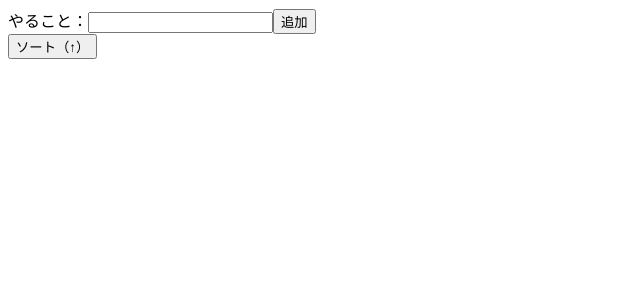
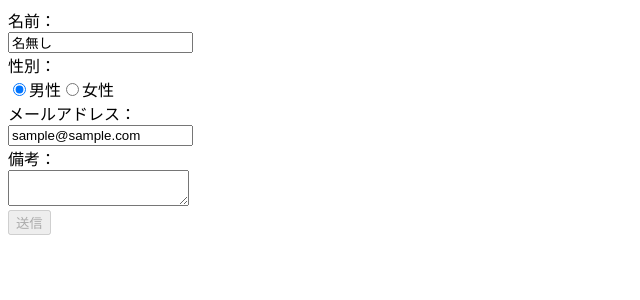
Before and after one commit to T-death/react_practical_introduction, a React (Create React App) app in the folder my-react/: page / in a window 1280 px wide. Shown: the top 300 px of the page, without its empty margins (0-640 px from the left). Built offline with nearby package versions, Linux system fonts and the light colour scheme.

Commit message:
[add] を使った入力制御つきフォームの作成をやった

```diff
--- a/my-react/package.json
+++ b/my-react/package.json
@@ -9,7 +9,9 @@
     "prop-types": "^15.8.1",
     "react": "^18.2.0",
     "react-dom": "^18.2.0",
+    "react-hook-form": "^7.52.1",
     "react-scripts": "^5.0.1",
+    "use-immer": "^0.10.0",
     "web-vitals": "^2.1.4"
   },
   "scripts": {
--- /dev/null
+++ b/my-react/src/chap4/FormBasic.js
@@ -0,0 +1,84 @@
+import { useForm } from "react-hook-form";
+
+export default function FormBasic() {
+  // 規定値を準備
+  const defaultValues = {
+    name: '名無し',
+    email: 'sample@sample.com',
+    gender: 'male',
+    memo: ''
+  };
+
+  const { register, handleSubmit, formState: { errors, isDirty, isValid, isSubmitting } } = useForm({
+    defaultValues
+  });
+  const onsubmit = data => {
+    return new Promise(resolve => {
+      setTimeout(() => {
+        resolve();
+        console.log(data);
+      }, 4000);
+    });
+  };
+  const onerror = err => console.log(err);
+
+  return (
+    <form onSubmit={handleSubmit(onsubmit, onerror)} noValidate>
+      <div>
+        <label htmlFor="name">名前：</label><br />
+        <input id="name" type="text" {...register('name', {
+          required: '名前は入力必須です。',
+          maxLength: {
+            value: 20,
+            message: '名前は20文字以内にしてください。'
+          }
+        })} />
+        <div>{errors.name?.message}</div>
+      </div>
+      <div>
+        <label htmlFor="gender">性別：</label><br />
+        <label>
+          <input type="radio" value="male"
+            {...register('gender', {
+              required: '性別は必須です。',
+            })} />男性
+        </label>
+        <label>
+          <input type="radio" value="female"
+            {...register('gender', {
+              required: '性別は必須です。',
+            })} />女性
+        </label>
+        <div>{errors.gender?.message}</div>
+      </div>
+      <div>
+        <label htmlFor="email">メールアドレス：</label><br />
+        <input id="email" type="email"
+          {...register("email", {
+            required: 'メールアドレスは必須入力です。',
+            pattern: {
+              value: /([a-z\d+\-.]+)@([a-z\d-]+(?:\.[a-z]+)*)/i,
+              message: 'メールアドレスの形式が不正です。'
+            }
+          })} />
+        <div>{errors.email?.message}</div>
+      </div>
+      <div>
+        <label htmlFor="memo">備考：</label><br />
+        <textarea id="memo"
+          {...register('memo', {
+            required: '備考は必須入力です。',
+            minLength: {
+              value: 10,
+              message: '備考は10文字以上にしてください。'
+            }
+          })} />
+        <div>{errors.memo?.message}</div>
+      </div>
+      <div>
+        <button type="submit" disabled={!isDirty || !isValid || isSubmitting}>送信</button>
+        {isSubmitting && <div>...送信中...</div>}
+      </div>
+    </form>
+  );
+}
--- a/my-react/src/index.js
+++ b/my-react/src/index.js
@@ -1,8 +1,8 @@
 import React from 'react';
 import ReactDOM from 'react-dom/client';
-import StateTodo from './chap4/StateTodo';
+import FormBasic from './chap4/FormBasic';
 
 const root = ReactDOM.createRoot(document.getElementById('root'));
 root.render(
-  <StateTodo />
+  <FormBasic />
 );
```
Also changed, not shown: 2 other files (tests, documents, lock files or other folders).
